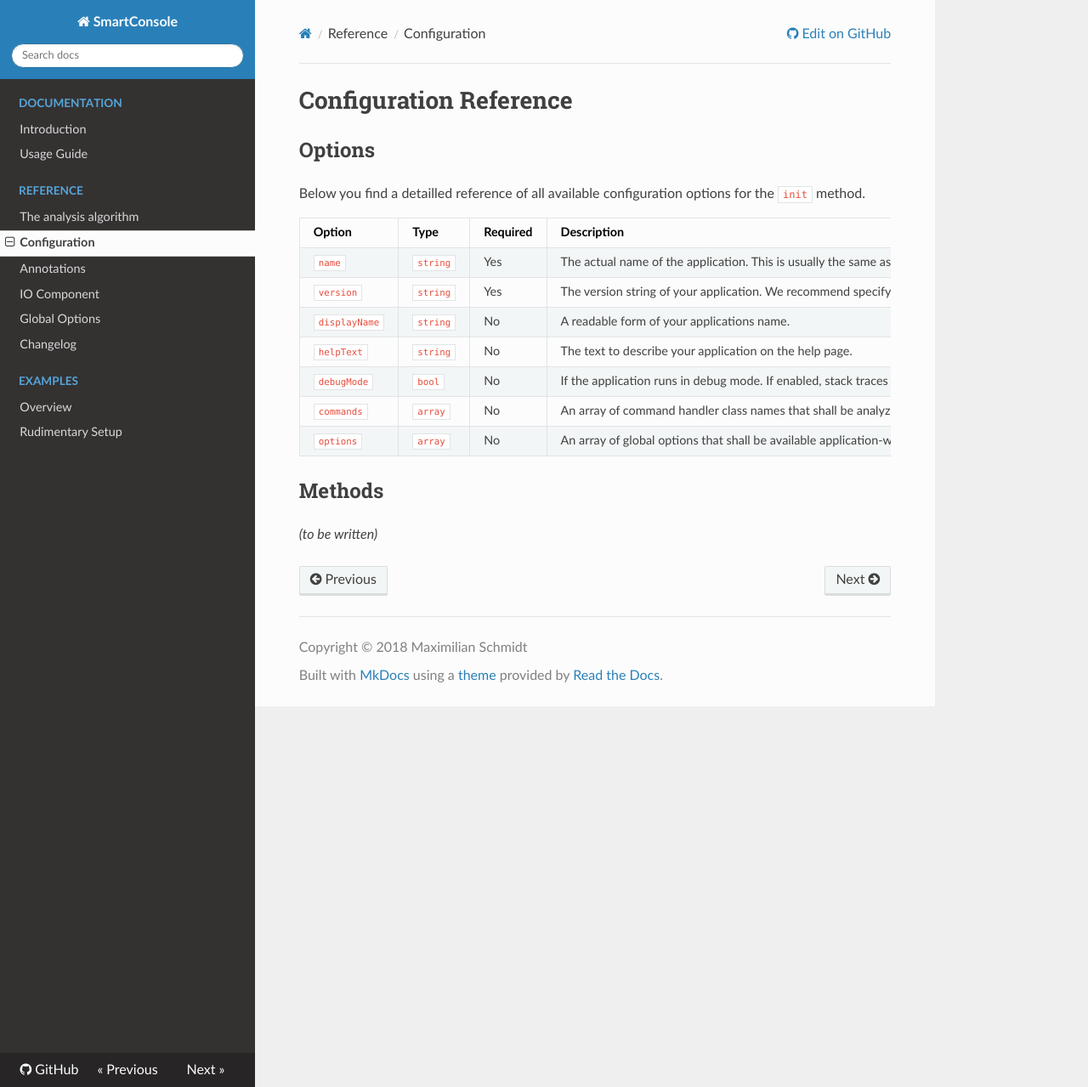
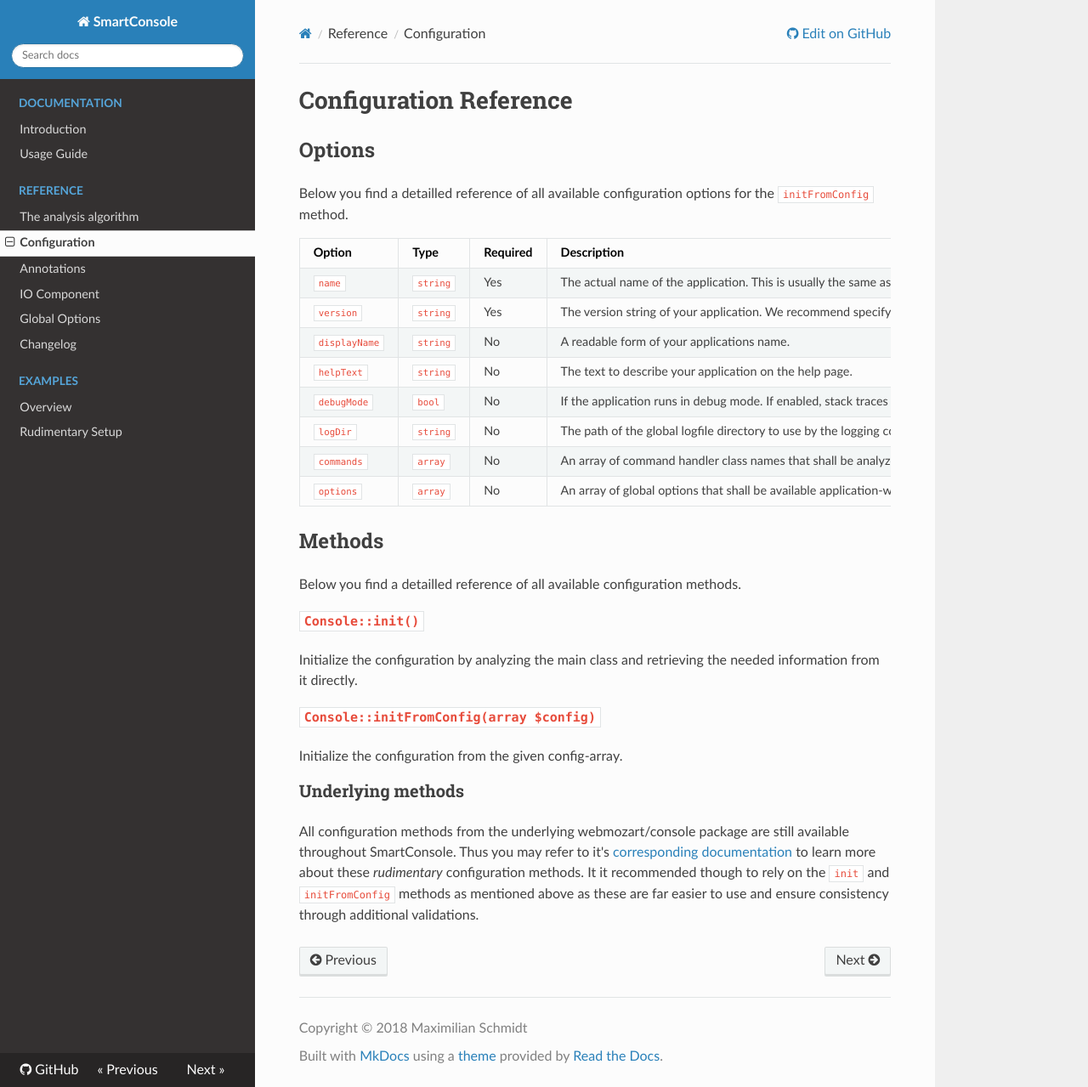
Before and after one commit to MCStreetguy/SmartConsole, an MkDocs documentation site: the page built from Docs/references/configuration.md, in a window 1280 px wide and 1279 px high. Shown: the whole window at 85% size. Built offline with MkDocs 1.6.1, drawn with Linux system fonts in a browser that asks for light colours; old or Windows-style settings are respelled for this version of MkDocs.

Commit message:
WIP: Docs

```diff
--- a/Docs/references/configuration.md
+++ b/Docs/references/configuration.md
@@ -2,7 +2,7 @@
 
 ## Options
 
-Below you find a detailled reference of all available configuration options for the `init` method.
+Below you find a detailled reference of all available configuration options for the `initFromConfig` method.
 
 | Option | Type | Required | Description |
 |---------------|----------|----------|-------------------------------------------------------------------------------------------------------------------------------------------------|
@@ -11,9 +11,24 @@ Below you find a detailled reference of all available configuration options for
 | `displayName` | `string` | No | A readable form of your applications name. |
 | `helpText` | `string` | No | The text to describe your application on the help page. |
 | `debugMode` | `bool` | No | If the application runs in debug mode. If enabled, stack traces and other detailed information is output. (Defaults to `false`) |
+| `logDir` | `string` | No | The path of the global logfile directory to use by the logging component. |
 | `commands` | `array` | No | An array of command handler class names that shall be analyzed and added to the application. |
 | `options` | `array` | No | An array of global options that shall be available application-wide. |
 
 ## Methods
 
-_(to be written)_
+Below you find a detailled reference of all available configuration methods.
+
+### `Console::init()`
+
+Initialize the configuration by analyzing the main class and retrieving the needed information from it directly.
+
+### `Console::initFromConfig(array $config)`
+
+Initialize the configuration from the given config-array.
+
+### Underlying methods
+
+All configuration methods from the underlying webmozart/console package are still available throughout SmartConsole.
+Thus you may refer to it's [corresponding documentation](https://github.com/webmozart/console/blob/master/README.md#basic-configuration) to learn more about these _rudimentary_ configuration methods.
+It it recommended though to rely on the `init` and `initFromConfig` methods as mentioned above as these are far easier to use and ensure consistency through additional validations.
```
Also changed, not shown: Docs/references/algorithm.md (+1 -0 lines), Docs/references/annotations.md (+4 -0 lines), 1 other file.
